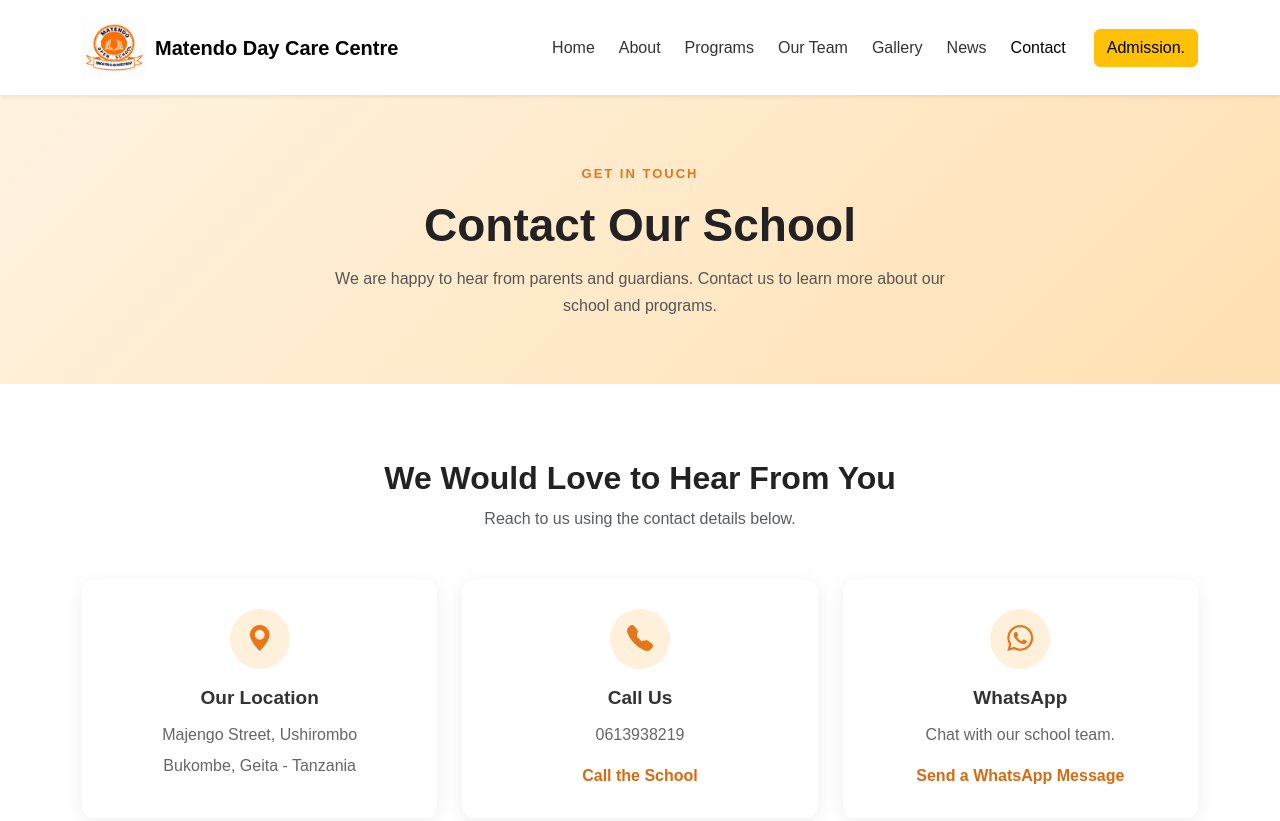
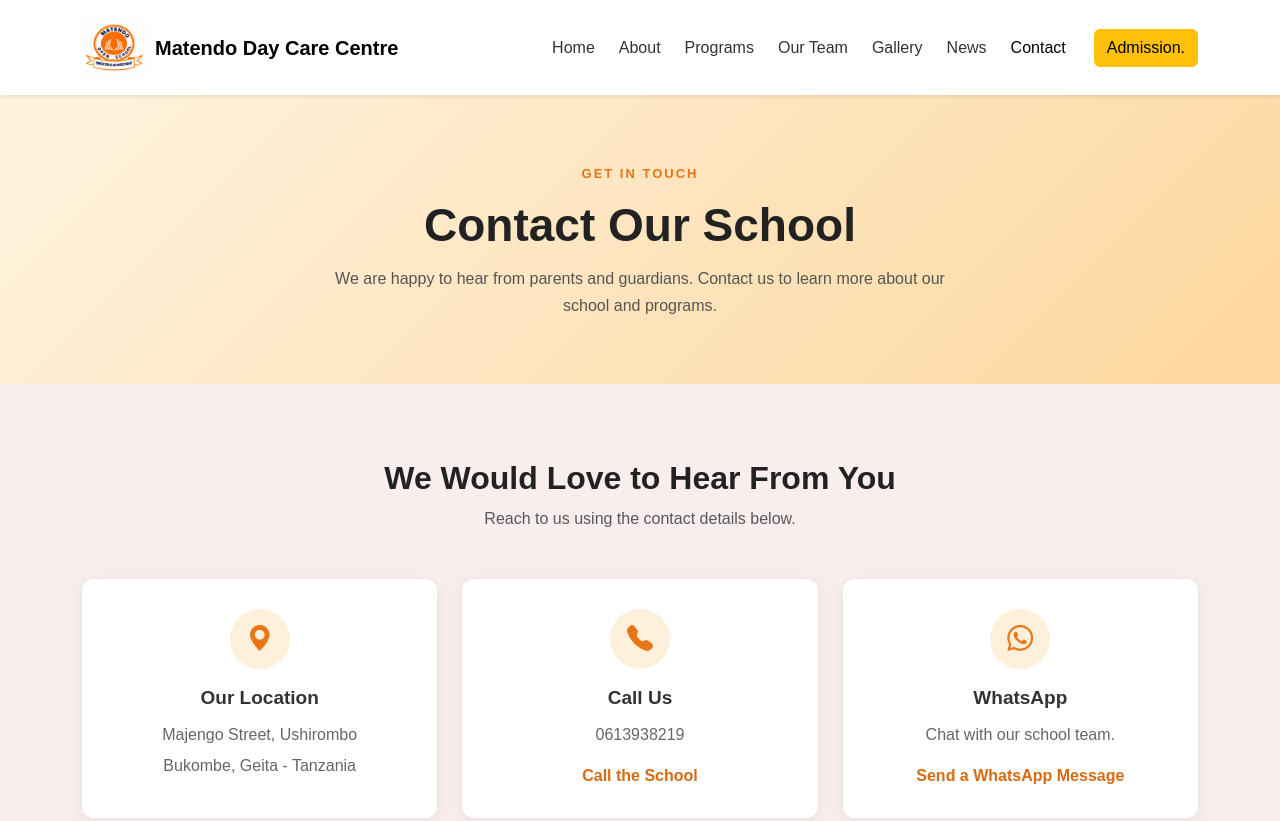
Before and after one commit to enockpaulo006-hash/MATENDO-DAYCARE, a plain HTML site: page pages/contact.html in a window 1280 px wide. Shown: the top 821 px of the page. Drawn offline with nearby package versions, Linux system fonts and the light colour scheme.

Commit message:
Update style.css

```diff
--- a/css/style.css
+++ b/css/style.css
@@ -1693,7 +1693,7 @@ body {
 
 /* CONTACT PAGE */
 .contact-hero {
-    background: linear-gradient(135deg, #fff3e0, #ffe0b2);
+    background: linear-gradient(135deg, #fff3e0, #fdd79d);
     padding: 65px 20px;
     text-align: center;
 }
@@ -1722,7 +1722,7 @@ body {
 
 .contact-section {
     padding: 65px 15px;
-    background: #fff;
+    background: #f9eeee;
 }
 
 .contact-section h2,
```
